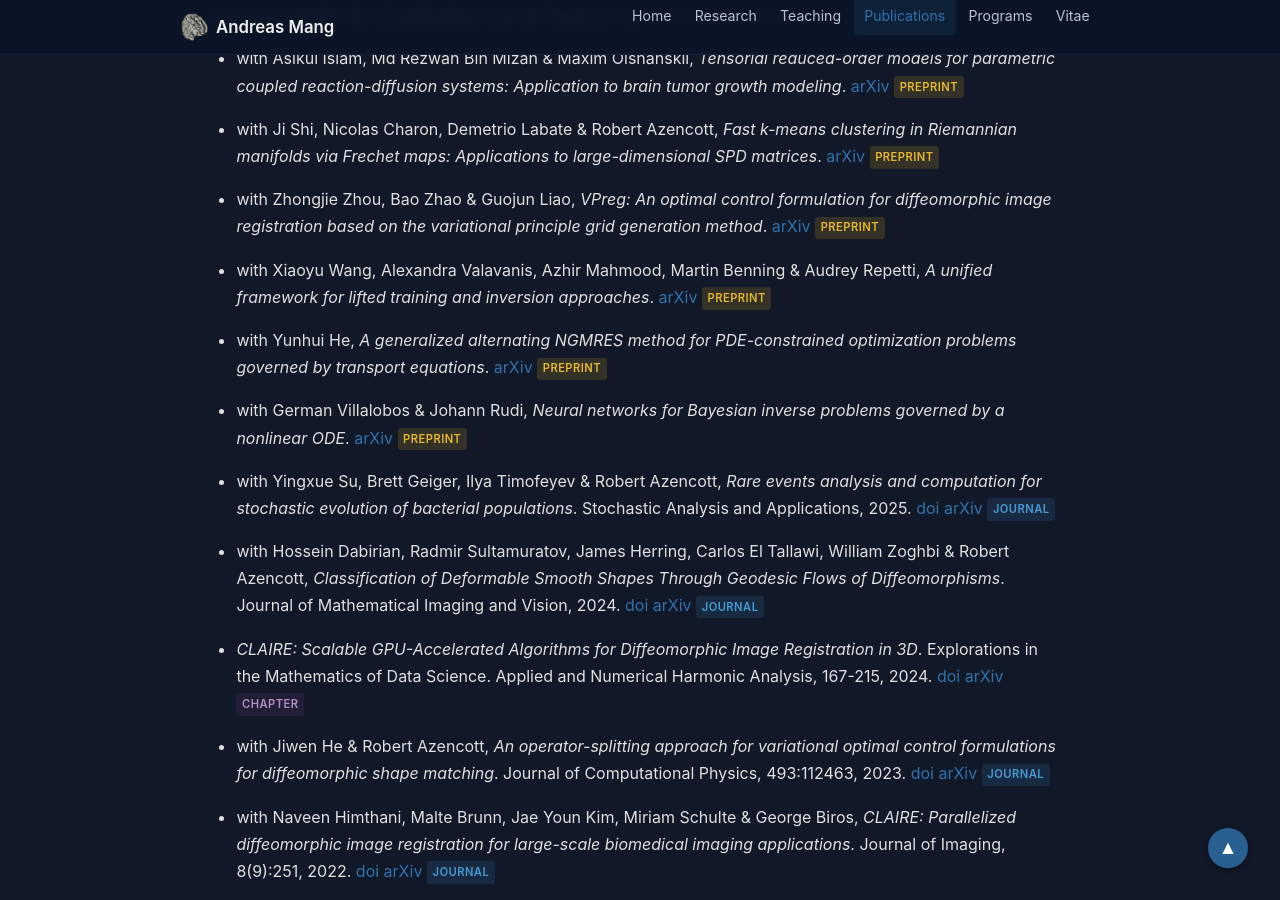
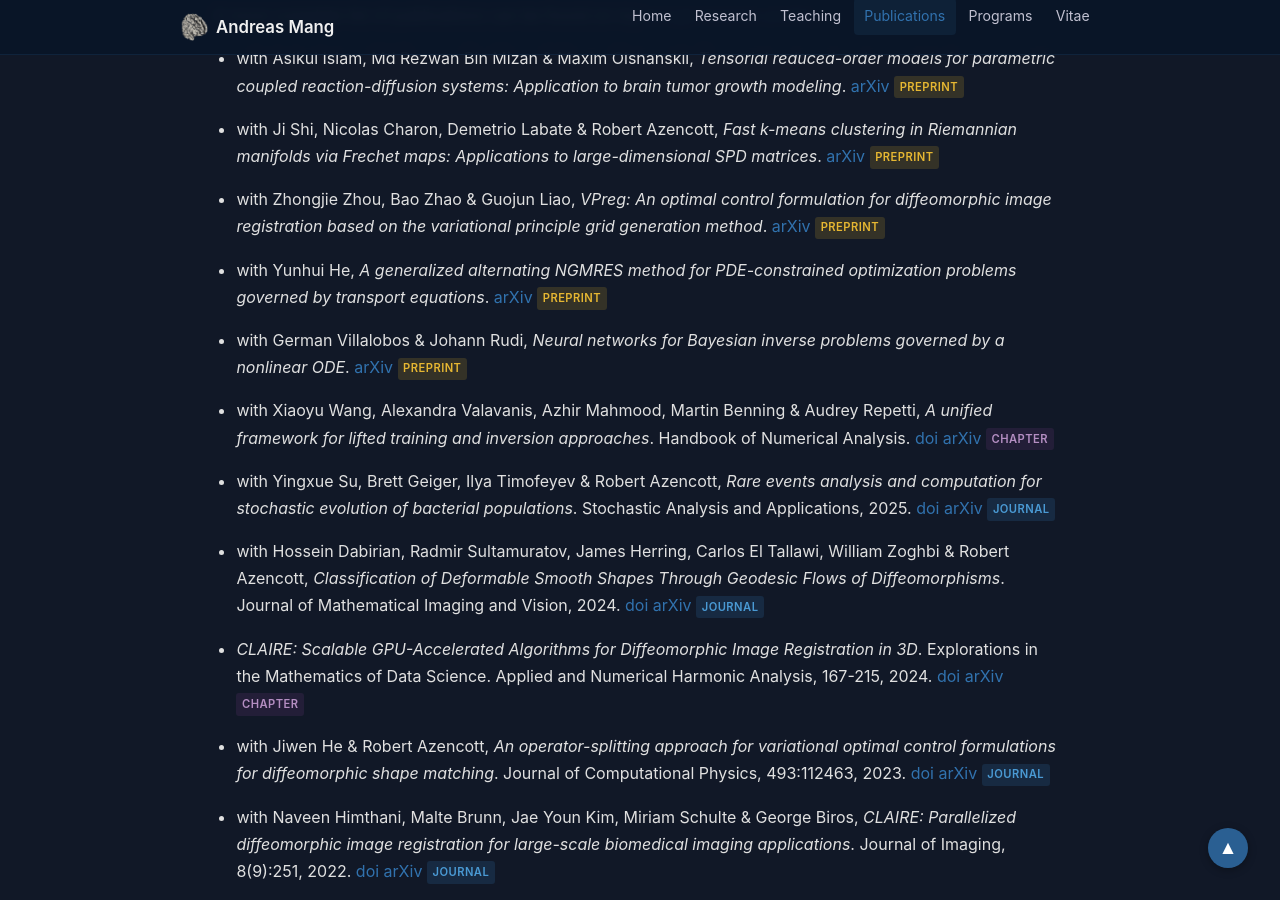
Before and after one commit to andreasmang/andreasmang.github.io, a Jekyll site: the page built from publications.md, in a window 1280 px wide and 900 px high, scrolled down 422 px. Built offline with Jekyll 4.4.1, drawn with Linux system fonts in a browser that asks for light colours; part of the change alters nothing that is shown.

Commit message:
paper updated

```diff
--- a/_data/publications.yml
+++ b/_data/publications.yml
@@ -22,13 +22,6 @@
   arxiv: "https://arxiv.org/abs/2510.13109"
   category: "preprint"
 
-- title: "A unified framework for lifted training and inversion approaches"
-  authors: "with Xiaoyu Wang, Alexandra Valavanis, Azhir Mahmood, Martin Benning & Audrey Repetti"
-  venue: ""
-  year: 2025
-  arxiv: "https://doi.org/10.48550/arXiv.2510.09796"
-  category: "preprint"
-
 - title: "A generalized alternating NGMRES method for PDE-constrained optimization problems governed by transport equations"
   authors: "with Yunhui He"
   venue: ""
@@ -42,6 +35,14 @@
   year: 2025
   arxiv: "https://doi.org/10.48550/arXiv.2510.14197"
   category: "preprint"
+
+- title: "A unified framework for lifted training and inversion approaches"
+  authors: "with Xiaoyu Wang, Alexandra Valavanis, Azhir Mahmood, Martin Benning & Audrey Repetti"
+  venue: "Handbook of Numerical Analysis"
+  year: 2026
+  doi: "https://doi.org/10.1016/bs.hna.2026.03.001"
+  arxiv: "https://doi.org/10.48550/arXiv.2510.09796"
+  category: "bookchapter"
 
 - title: "Rare events analysis and computation for stochastic evolution of bacterial populations"
   authors: "with Yingxue Su, Brett Geiger, Ilya Timofeyev & Robert Azencott"
```
